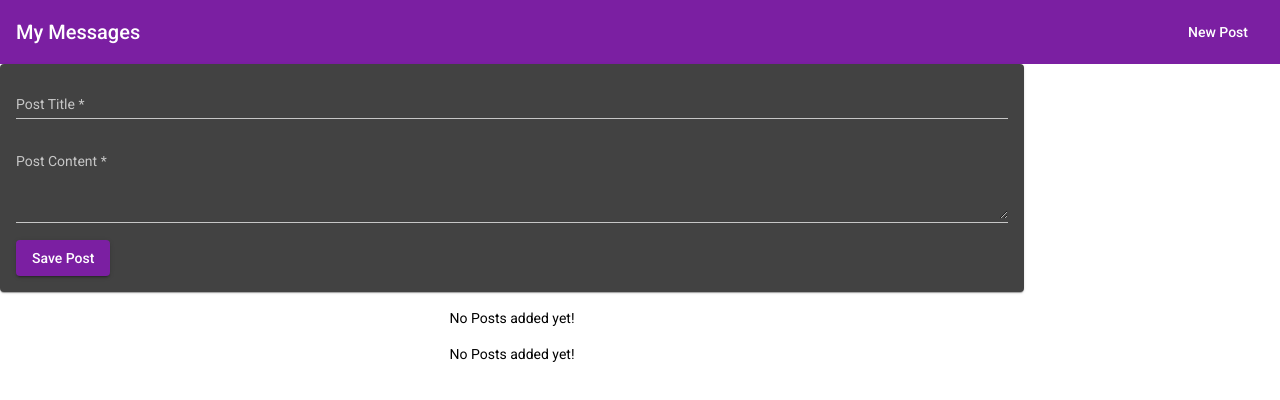
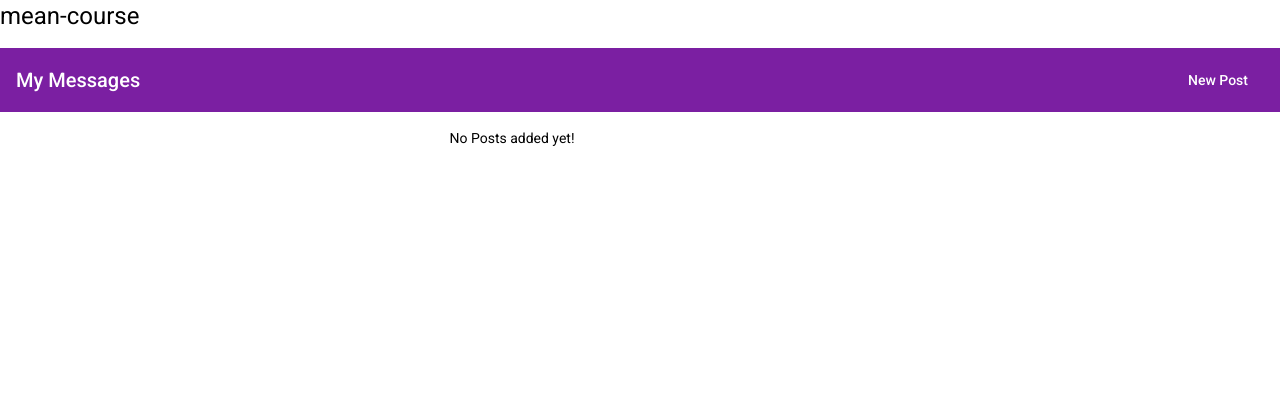
Before and after one commit to ANE-UCD-ILT-MEAN-STACK-TRAINING/social-networking-app-ritesh, an Angular app: page / in a window 1280 px wide. Shown: the top 400 px of the page. Built offline with nearby package versions, Linux system fonts and the light colour scheme.

Commit message:
Add files via upload

```diff
--- a/src/app/app.component.html
+++ b/src/app/app.component.html
@@ -1,7 +1,8 @@
-<app-header></app-header>
+<div>
+  <h1>mean-course</h1>
+</div>
+  <app-header></app-header>
   <main>
-      <app-post-create></app-post-create>
-      <app-post-list></app-post-list>
       <router-outlet></router-outlet>
   </main>
 
```
